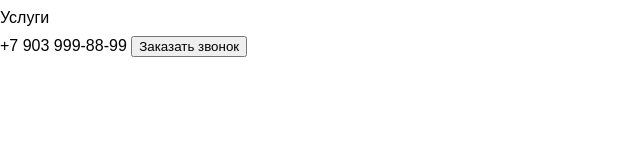
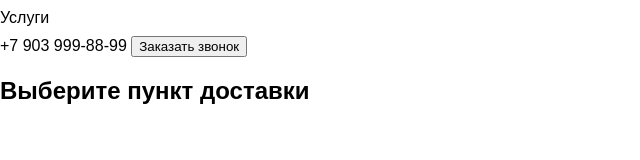
Before and after one commit to Groov55/appExample, a plain HTML site: page index.html in a window 1280 px wide. Shown: the whole page, without its empty margins (0-640 px from the left). Drawn offline with Linux system fonts and the light colour scheme.

Commit message:
add one block

```diff
--- a/index.html
+++ b/index.html
@@ -20,5 +20,6 @@
             <button>Заказать звонок</button>
         </div>
     </header>
+    <h2>Выберите пункт доставки</h2>
 </body>
 </html>
```
